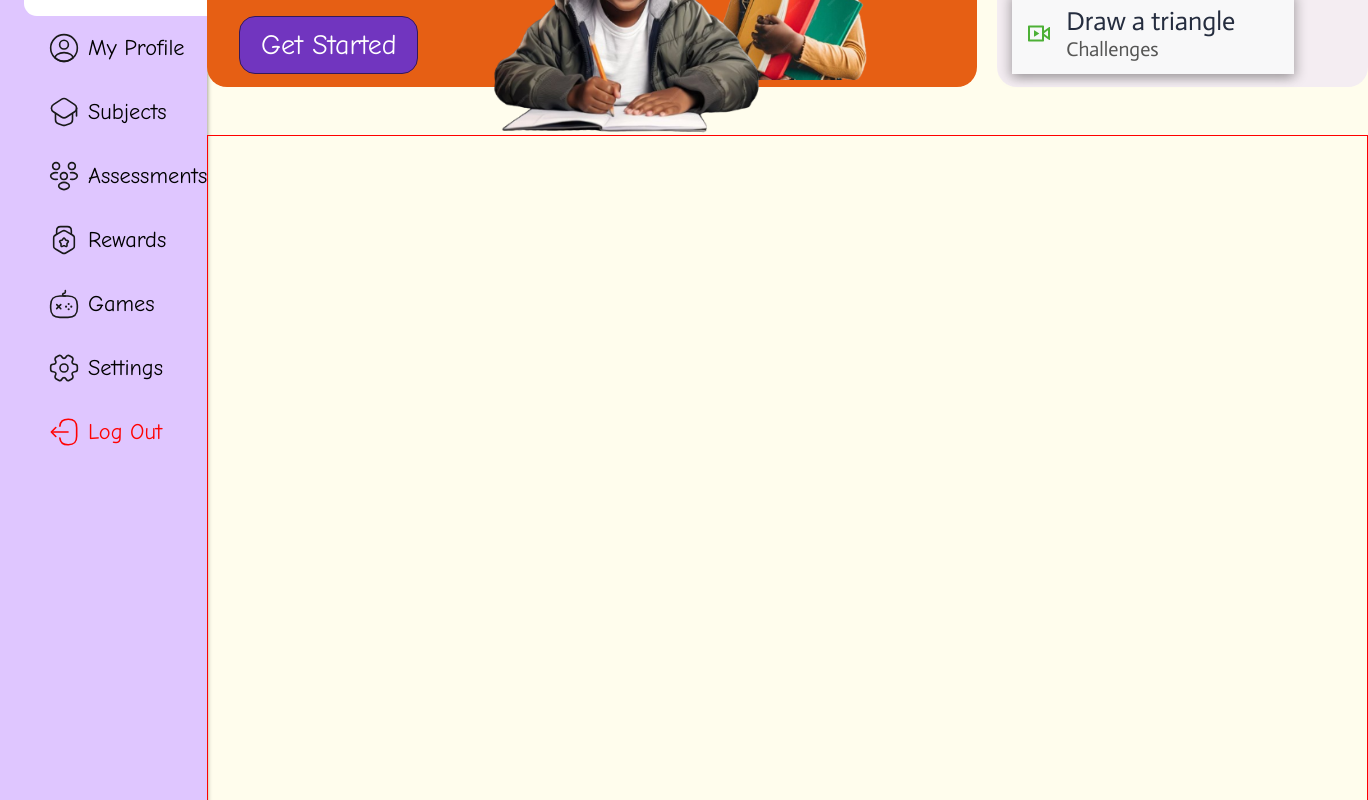
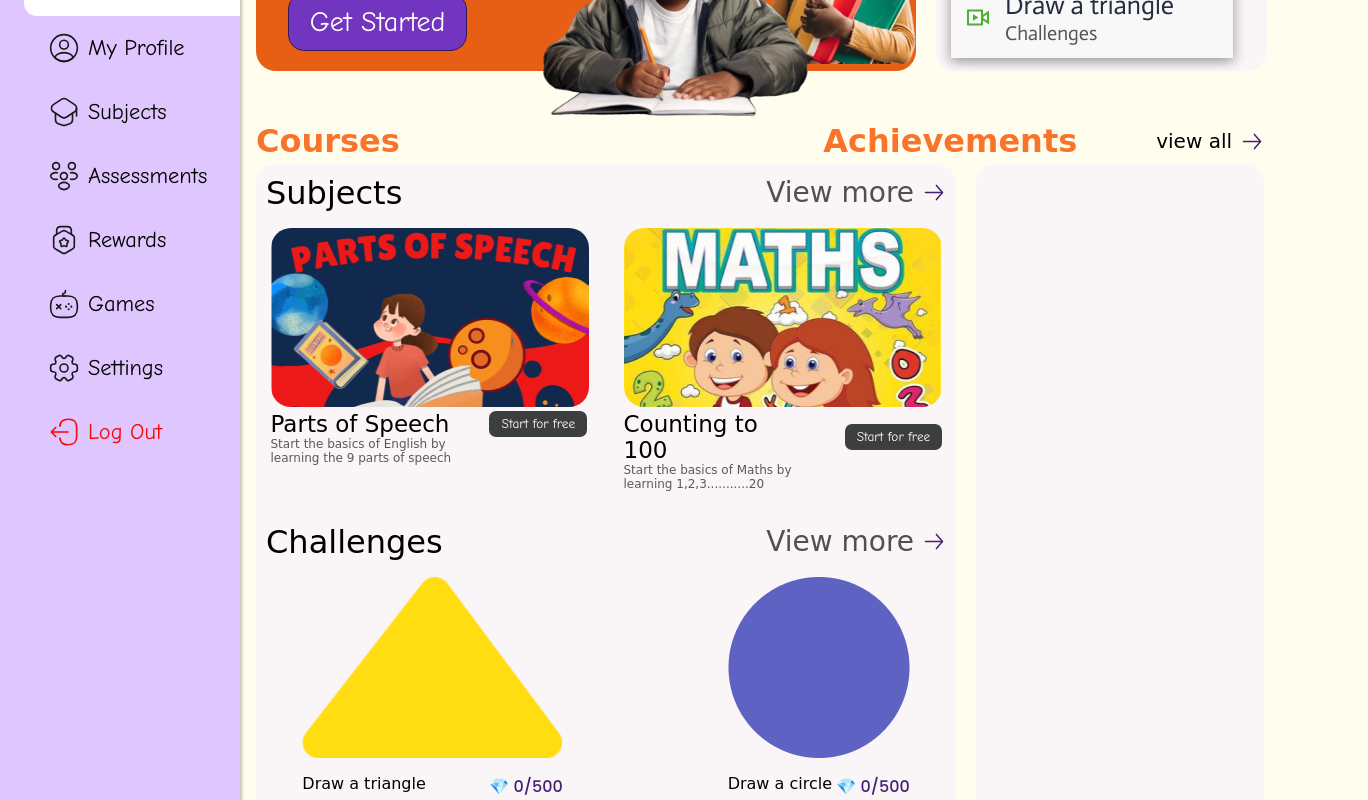
Before and after one commit to GenesysLearnable/LMS-K-FE-12, a React (Vite) app: page /dashboard in a window 1280 px wide. Shown: the part 400-1200 px from the top of the page, 1368 px wide, since content can reach past the window. Built offline with nearby package versions, Linux system fonts and the light colour scheme.

Commit message:
dashboard so far

```diff
--- a/src/pages/DashPages/SideDash/SideDash.jsx
+++ b/src/pages/DashPages/SideDash/SideDash.jsx
@@ -5,6 +5,7 @@ import{ Button } from '../../../components/Button/Button'
 import heroarrowright from '../../../assets/heroarrowright.svg'
 import videoicon from '../../../assets/videoicon.svg'
 import { Link } from 'react-router-dom'
+import { DashSubject, DashChallenges, progressData } from '../../../utils/Dashboard'
 
 const SideDash = () => {
 
@@ -20,7 +21,6 @@ const SideDash = () => {
         return "Evening";
       }
     }
-
     const Greeting = getCurrentGreeting();
 
   return (
@@ -33,11 +33,11 @@ const SideDash = () => {
         <section className={styles.hero_section}>
             <div className={styles.hero_left}>
                 <div className={styles['dashboard-hero-txt']}>
-                <div className={styles['dashboard-hero-first-text']}>
-                  <p>Today’s Subject <img src={arr} alt="arrow"/> English Hero</p>
+                  <div className={styles['dashboard-hero-first-text-cont']}>
+                    <p className={styles['dashboard-hero-first-text']}>Today’s Subject <img src={arr} alt="arrow"/> English Hero</p>
                     <p className={styles.lesson}>Lesson- Phonics Module 1-6</p>
                   </div>
-                <p>Start the basics of English by learning the 9 parts of speech </p>
+                  <p style={{fontFamily: 'Actor'}}>Start the basics of English by learning the 9 parts of speech </p>
 
                   <Button className={styles.hero_btn} content="Get Started" link="/Subjects" />
                 </div>
@@ -75,15 +75,68 @@ const SideDash = () => {
             </div>
           </section>
 
+{/* --------------------------------------Main Section--------------------------------------------- */}
+
           <main className={styles.main_section}>
 
+            <div className={styles['main-header-container']}>
+                  <p className={styles.course_section}>Courses</p>
+                  <div>
+                    <p className={styles.progress_section_txt}>Achievements</p>
+                    <p className={styles.recent_txt_right}>view all <img src={heroarrowright} alt="Arrow"/></p>
+                  </div>
+            </div>
+
+            <section className={styles.main_content}>
+
               <section className={styles.main_left_section}>
+                    <div className={styles.subject}>
+                      <p className={styles.subject_title}>Subjects</p>
+                      <p className={styles.view_more}>View more <img src={heroarrowright} alt="View More" /></p>
+                    </div>
+
+                    <div className={styles.subject_container}>
+                      <div className={styles.subject_card}>
+                        {DashSubject.map(subject => (
+                          <div key={subject.id}>
+                            <img src={subject.imgURL} alt={subject.subjectTitle} className={styles.subject_img}/>
+                            <div className={styles.subject_body}>
+                                <p>{subject.subjectTitle}</p>
+                                <button>Start for free</button>
+                            </div>
+                            <p className={styles.subject_description}>{subject.subjectDescription}</p>
+                          </div>
+                        ))}
+                      </div>
+                    </div>
+
+                          {/* ------- */}
+
+                    <div className={styles.challenge}>
+                      <p className={styles.subject_title}>Challenges</p>
+                      <p className={styles.view_more}>View more <img src={heroarrowright} alt="View More" /></p>
+                    </div>
+
+                    <div className={styles.challenge_container}>
+                      <div className={styles.challenge_card}>
+                        {DashChallenges.map(challenge => (
+                          <div key={challenge.id}>
+                            <img src={challenge.imgURL} alt={challenge.shapes} className={styles.challenge_img}/>
+                            <div className={styles.challenge_body}>
+                                <p className={styles.challenge_cap}>{challenge.challengecap}</p>
+                                <p className={styles.rating}>{challenge.rating}</p>
+                            </div>
+                          </div>
+                        ))}
+                      </div>
+                    </div>
+              </section>
+
+              <section className={styles.main_right_section}>
 
               </section>
 
-
-            <section className={styles.main_right_section}></section>
-
+            </section>
           </main>
 
       </div>
--- a/src/pages/DashPages/SideDash/Sidedash.module.css
+++ b/src/pages/DashPages/SideDash/Sidedash.module.css
@@ -1,6 +1,8 @@
 .container {
-    margin-top: 1rem;
-    font-family: 'Comic Sans MS';
+    width: calc(100vw - 15rem);
+    padding: 0 1rem;
+    height: 70rem;
+    /* overflow-y: scroll; */
 }
 
 .greeting {
@@ -18,7 +20,7 @@
 }
 
 .hero_left {
-    width: 770px;
+    width: 750px;
     height: 278px;
     background-color: rgba(230, 95, 20, 1);
     border-radius: 20px;
@@ -34,19 +36,25 @@
     gap: 30px;
 }
 
-.dashboard-hero-first-text {
-   font-family: 'Comic Sans MS';
+.dashboard-hero-first-text-cont {
    width: 428px;
-   font-size: 27px;
-   font-weight: 600;
    display: flex;
    flex-direction: column;
    gap: 15px;
-   color: rgba(255, 255, 255, 1);
+}
+
+.dashboard-hero-first-text{
+    font-family: 'Comic Sans MS';
+    font-size: 25px;
+    font-weight: 400;
+    color: rgba(255, 255, 255, 1);
 }
 
 .lesson {
+    font-family: 'Comic Sans MS';
     font-size: 25px;
+    color: rgba(255, 255, 255, 1);
+    margin-bottom: -5px;
 }
 
 .dashboard-hero-txt > p {
@@ -70,9 +78,9 @@
 }
 
 .hero_right {
-    width: 371px;
+    width: 361px;
     height: 278px;
-    background-color: rgba(234, 222, 248, 0.5);
+    background-color: rgba(245, 237, 255, 0.5);
     border-radius: 20px;
     padding: 10px 15px 0 15px;
     display: grid;
@@ -87,7 +95,10 @@
     gap: 40px;
 }
 
-.recently {
+.recently,
+.course_section,
+.progress_section_txt
+{
     font-family: 'Comic Sans MS';
     color: rgba(249, 116, 42, 1);
     font-size: 32px;
@@ -139,8 +150,150 @@
 /* -------------------------------Main Section------------------------------- */
 
 .main_section {
-    width: 100%;
-    height: 752px;
+    height: 712px;
     margin-top: 3rem;
-    border: 1px solid red;
 }
+
+.main_content {
+    display: flex;
+    gap: 20px;
+}
+
+.main-header-container,
+.subject {
+    display: flex;
+    justify-content: space-between;
+}
+
+.main-header-container > div {
+    display: flex;
+    gap: 79px;
+}
+
+.main_left_section {
+    width: 700px;
+    height: 672px;
+    border-radius: 20px;
+    background-color: rgba(245, 237, 255, 0.5);
+    padding: 10px;
+}
+
+.subject_container
+{
+    display: flex;
+    justify-content: center;
+}
+
+.subject {
+    margin-bottom: 1rem;
+}
+
+.subject_title {
+    font-size: 32px;
+    font-family: 'Comic Sans MS';
+    font-weight: 400;
+}
+
+.view_more {
+    font-family: 'Comic Sans MS';
+    font-size: 28px;
+    font-weight: 500;
+    display: flex;
+    align-items: center;
+    gap: 8px;
+    color: rgba(80, 80, 80, 1);
+}
+
+.subject_body{
+    display: flex;
+    align-items: center;
+    gap: 40px;
+}
+
+.subject_body > p {
+    font-size: 23px;
+    font-family: 'Comic Sans MS';
+    font-weight: 400;
+    color: rgba(0, 0, 0, 1);
+}
+
+.subject_body > button {
+    width: 98px;
+    height: 26px;
+    border-radius: 7px;
+    color: white;
+    border: none;
+    background-color: rgba(61, 62, 64, 1);
+}
+
+.subject_card{
+    display: flex;
+    gap: 35px;
+    padding: 0 0.5rem;
+}
+
+.subject_img {
+    width: 318px;
+    height: 179px;
+    border-radius: 20px;
+}
+
+.subject_description {
+    font-family: 'Comic Sans MS';
+    font-size: 12px;
+    font-weight: 400;
+    width: 195px;
+    color: rgba(90, 89, 89, 1);
+}
+
+.challenge {
+    margin-top: 2rem;
+    display: flex;
+    justify-content: space-between;
+}
+
+.challenge_container {
+    display: flex;
+    justify-content: center;
+    margin-top: 1rem;
+}
+
+.challenge_card {
+    display: flex;
+    justify-content: space-between;
+    gap: 165px;
+}
+
+.challenge_img {
+    display: flex;
+    align-items: center;
+    height: 181px;
+}
+
+.challenge_body {
+    margin-top: 1rem;
+    display: flex;
+    justify-content: space-between;
+}
+
+.challenge_cap {
+    font-family: 'Comic Sans MS';
+    font-size: 16px;
+    font-weight: 400;
+    color: rgba(0, 0, 0, 1);
+}
+
+.rating {
+    font-family: 'Poppins';
+    font-size: 16px;
+    font-weight: 500;
+    color: rgba(68, 32, 115, 1);
+}
+
+/* ---------------------------progress section------------------------------ */
+.main_right_section {
+    width: 419px;
+    height: 672px;
+    background-color: rgba(245, 237, 255, 0.5);
+    border-radius: 20px;
+}
--- a/src/utils/Dashboard.js
+++ b/src/utils/Dashboard.js
@@ -1,10 +1,68 @@
 import Speech from '../assets/speech.png'
 import Maths from '../assets/maths.png'
+import triangle from '../assets/triangle.png'
+import circle from '../assets/circle.png'
 
-const dashSubject = [
+const DashSubject = [
     {
+        id: 1,
         imgURL: `${Speech}`,
         subjectTitle: "Parts of Speech",
         subjectDescription: "Start the basics of English by learning the 9 parts of speech",
+    },
+    {
+        id: 2,
+        imgURL: `${Maths}`,
+        subjectTitle: "Counting to 100",
+        subjectDescription: "Start the basics of Maths by learning 1,2,3...........20",
     }
 ]
+
+const DashChallenges = [
+    {
+        id: 1,
+        imgURL: `${triangle}`,
+        challengecap: "Draw a triangle",
+        rating: "💎 0/500",
+    },
+    {
+        id: 2,
+        imgURL: `${circle}`,
+        challengecap: "Draw a circle",
+        rating: "💎 0/500"
+    }
+]
+
+const progressData = [
+    {
+        id: 1,
+        value: "100%",
+        subject: "English Hero",
+        rate: "16/16 completed",
+    },
+    {
+        id: 2,
+        value: "65%",
+        subject: "Rhymes",
+    },
+    {
+        id: 3,
+        value: "50%",
+        subject: "Maths Mania",
+        rate: "8/16 completed",
+    },
+    {
+        id: 4,
+        value: "30%",
+        subject: "Challenges",
+        rate: "3/10 completed"
+    },
+    {
+        id: 5,
+        value: "0%",
+        subject: "Upgrade to level 3",
+        rate: "0/16 completed",
+    },
+];
+
+export {DashSubject, DashChallenges, progressData};
```
Also changed, not shown: src/assets/circle.png (added), src/assets/triangle.png (added). Lines whose indentation alone changed are shown as unchanged.
